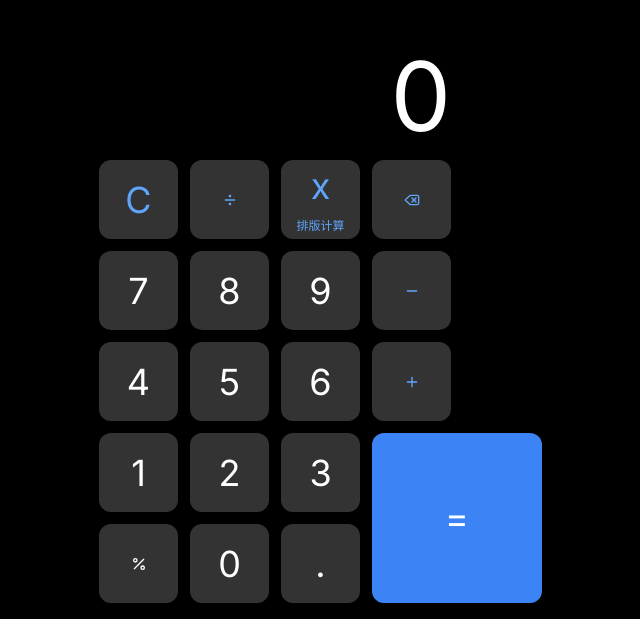
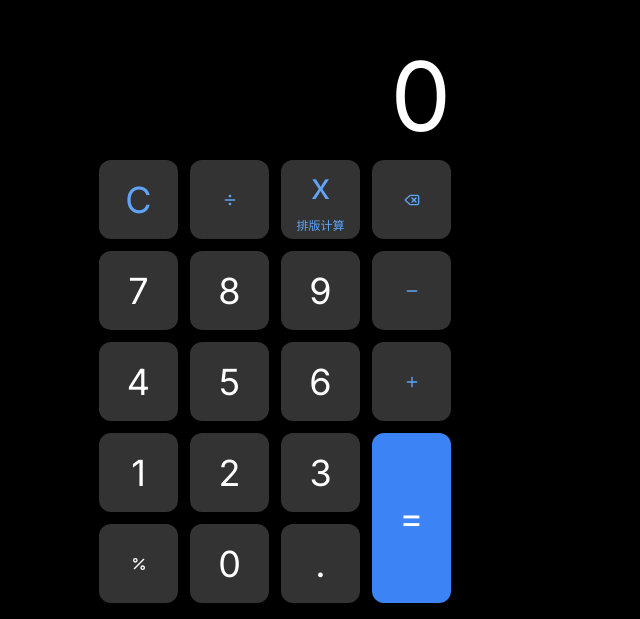
Before and after one commit to zhewenzhang/studio, a Next.js app: page / in a window 1280 px wide. Shown: the part 181-800 px from the top of the page, without its empty margins (365-1005 px from the left). Built offline with nearby package versions, Linux system fonts and the light colour scheme.

Commit message:
Make the following changes:
,

Find this element:

  <Button className=

```diff
--- a/src/components/calculator.tsx
+++ b/src/components/calculator.tsx
@@ -164,7 +164,7 @@ export function Calculator() {
           <Button onClick={() => inputDigit('1')} className={getButtonClass('secondary')}>1</Button>
           <Button onClick={() => inputDigit('2')} className={getButtonClass('secondary')}>2</Button>
           <Button onClick={() => inputDigit('3')} className={getButtonClass('secondary')}>3</Button>
-          <Button onClick={handleEquals} className={cn(getButtonClass('primary'), 'row-span-2')}>=</Button>
+          <Button onClick={handleEquals} className={cn(getButtonClass('primary'), 'row-span-2 aspect-auto')}>=</Button>
 
           <Button onClick={() => handleOperator('%')} className={getButtonClass('secondary')}><Percent size={32} /></Button>
           <Button onClick={() => inputDigit('0')} className={getButtonClass('secondary')}>0</Button>
```
